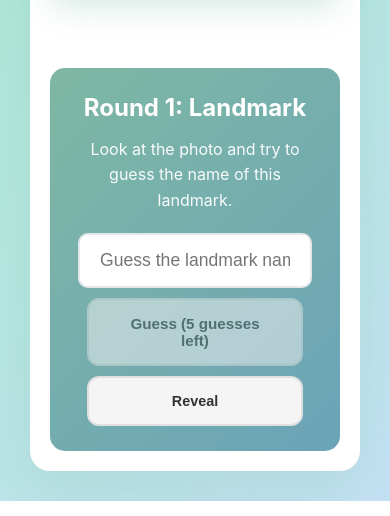
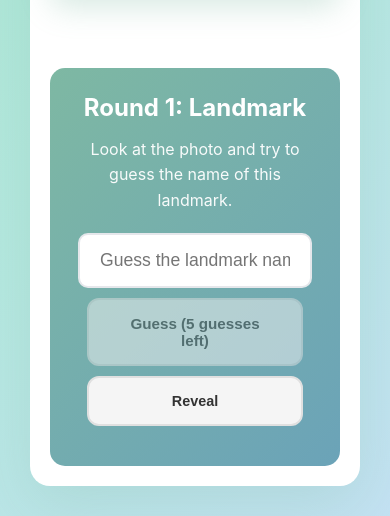
Before and after one commit to emmakate345/landmark, a Next.js app: page / in a window 390 px wide. Shown: the part 389-905 px from the top of the page. Built offline with nearby package versions, Linux system fonts and the light colour scheme.

Commit message:
Extra bottom padding on cards, page background extends further at bottom

```diff
--- a/app/globals.css
+++ b/app/globals.css
@@ -22,7 +22,7 @@ body {
   display: flex;
   justify-content: center;
   align-items: center;
-  padding: 20px;
+  padding: 20px 20px 80px 20px;
 }
 
 a {
--- a/components/CityQuestion.module.css
+++ b/components/CityQuestion.module.css
@@ -3,7 +3,7 @@
 }
 
 .bonusCard {
-  padding: 25px 24px;
+  padding: 25px 24px 40px 24px;
   width: 100%;
   box-sizing: border-box;
   background: linear-gradient(135deg, #7eb8a3 0%, #6ba3b8 100%);
@@ -34,7 +34,7 @@
 
 @media (max-width: 768px) {
   .bonusCard {
-    padding: 25px 28px;
+    padding: 25px 28px 40px 28px;
   }
 
   .bonusTitle {
--- a/components/GameBoard.module.css
+++ b/components/GameBoard.module.css
@@ -159,7 +159,7 @@
 }
 
 .countryCard {
-  padding: 25px 24px;
+  padding: 25px 24px 40px 24px;
   width: 100%;
   box-sizing: border-box;
   background: linear-gradient(135deg, #7eb8a3 0%, #6ba3b8 100%);
@@ -251,7 +251,7 @@
 
 @media (max-width: 768px) {
   .countryCard {
-    padding: 25px 28px;
+    padding: 25px 28px 40px 28px;
   }
 
   .stats {
```
